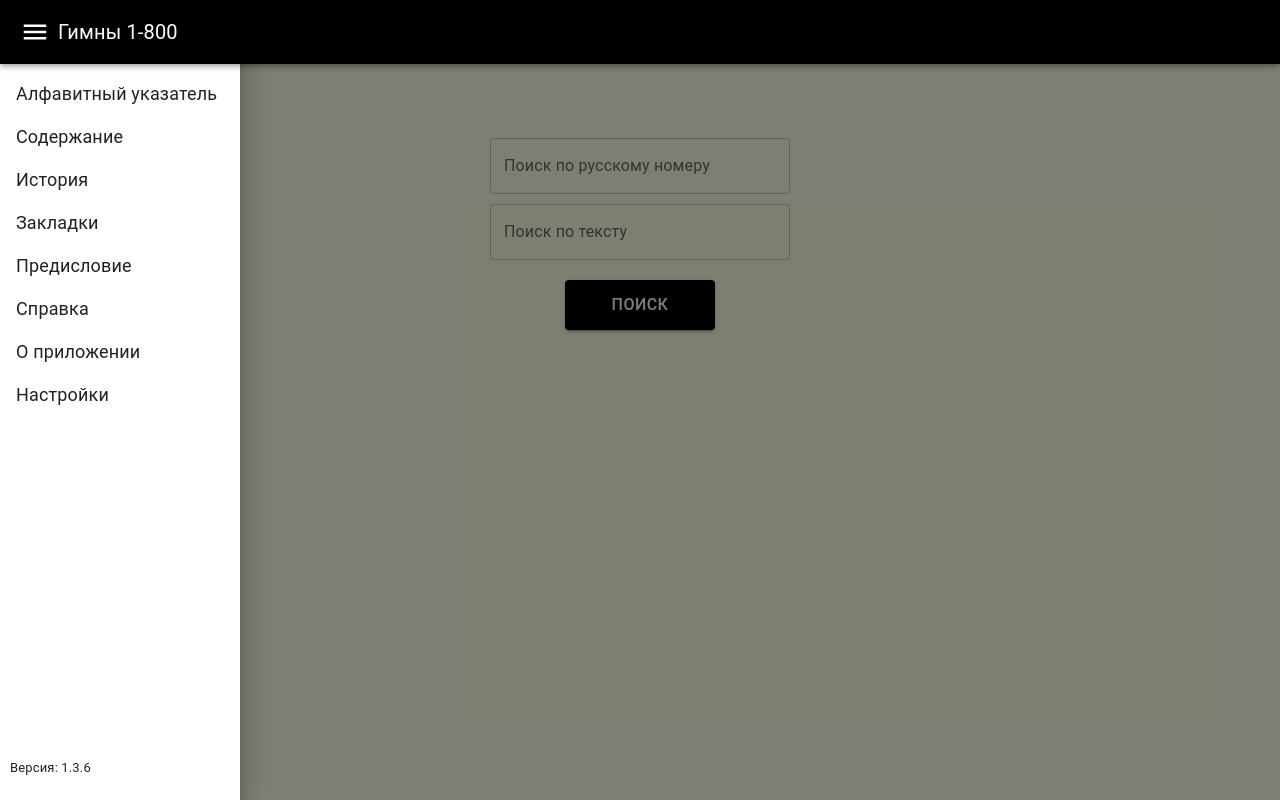
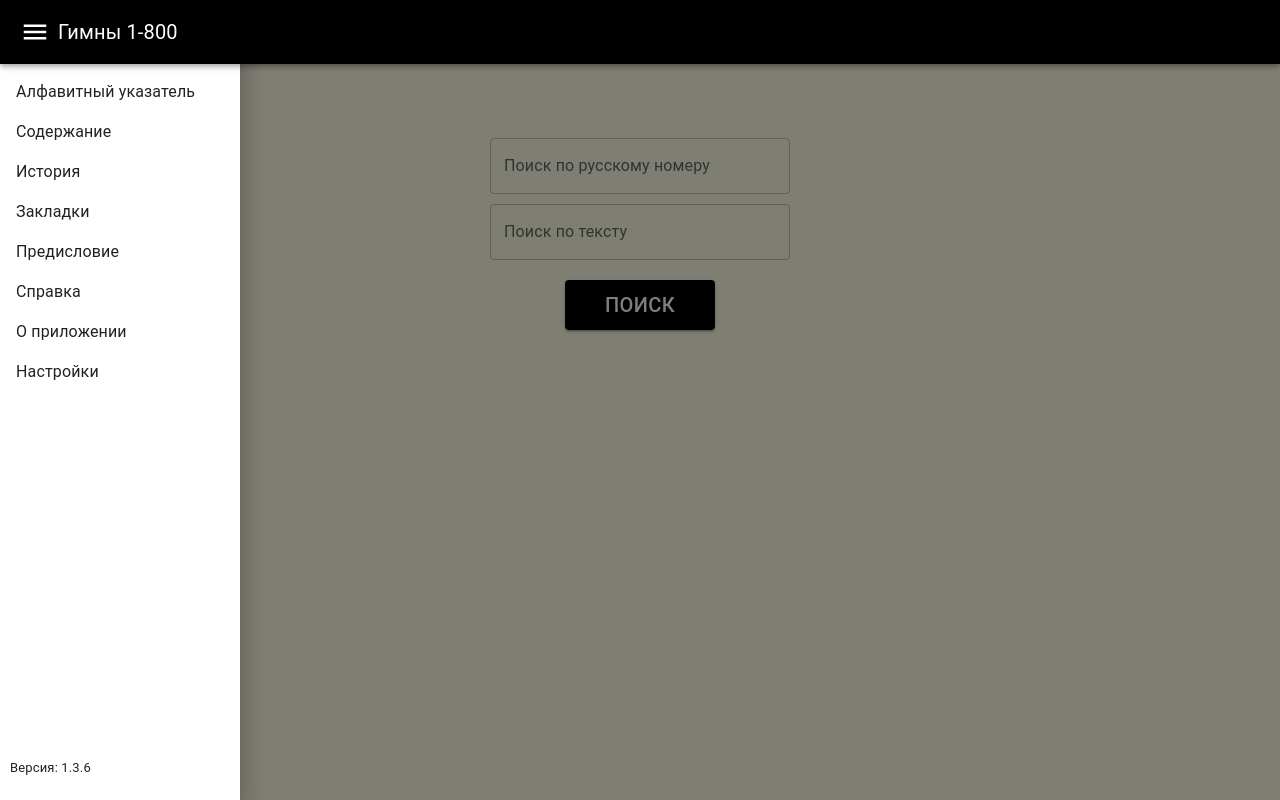
Before and after one commit to gorshipaktsyan/russian-hymns, a React app: page / in a window 1280 px wide. Both pictures are taken after a click on the button "open drawer". Built offline with nearby package versions, Linux system fonts and the light colour scheme; a web font is replaced by a local one.

Commit message:
changed font size for drawer list

```diff
--- a/src/Layout/index.js
+++ b/src/Layout/index.js
@@ -120,6 +120,7 @@ function Layout() {
         navItems={navItems}
         mobileOpen={mobileOpen}
         setTitle={setTitle}
+        fontSize={fontSize}
       />
     </Box>
   );
--- a/src/view/components/Drawer.js
+++ b/src/view/components/Drawer.js
@@ -11,6 +11,7 @@ function DrawerComponent({
   mobileOpen,
   handleDrawerToggle,
   setTitle,
+  fontSize,
 }) {
   const navigate = useNavigate();
   function handleNavigate(item) {
@@ -42,7 +43,7 @@ function DrawerComponent({
               onClick={() => handleNavigate(item)}
             >
               <ListItemButton>
-                <Box sx={{ fontSize: "18px" }}>{item.title}</Box>
+                <Box sx={{ fontSize: `${fontSize}em` }}>{item.title}</Box>
               </ListItemButton>
             </ListItem>
           ))}
--- a/src/view/pages/Content/SubTitlesList.js
+++ b/src/view/pages/Content/SubTitlesList.js
@@ -42,7 +42,6 @@ function SubTitlesList({ selectedTitle, handleHymnClick, ScrollToTittle }) {
               onTitleClick={handleSubTitleClick}
               style={{
                 fontWeight: expandedSub === sub._id && "bold",
-                // fontSize: "14px",
               }}
             />
             {!!expandedSub && expandedSub === sub._id && (
--- a/src/view/pages/Search/index.js
+++ b/src/view/pages/Search/index.js
@@ -6,6 +6,7 @@ import Snackbar from "@mui/material/Snackbar";
 import StyledComponents from "../../../utils/sharedStyles";
 import SearchStyledComponents from "./styles";
 import findText from "../../../utils/findText";
+import { TextField } from "@mui/material";
 
 const { StyledAlert } = StyledComponents;
 const { StyledForm, StyledSearchButton, StyledTextField } =
@@ -145,7 +146,7 @@ function Search({
             variant="contained"
             onClick={handleSubmit}
           >
-            Поиск
+            <span style={{ fontSize: "20px" }}>Поиск</span>
           </StyledSearchButton>
         </StyledForm>
       )}
--- a/src/view/pages/Search/styles.js
+++ b/src/view/pages/Search/styles.js
@@ -11,7 +11,6 @@ const SearchStyledComponents = {
     "&:hover": {
       background: "black",
     },
-    fontSize: "1em",
   }),
   StyledForm: styled("div")({
     display: "flex",
```
